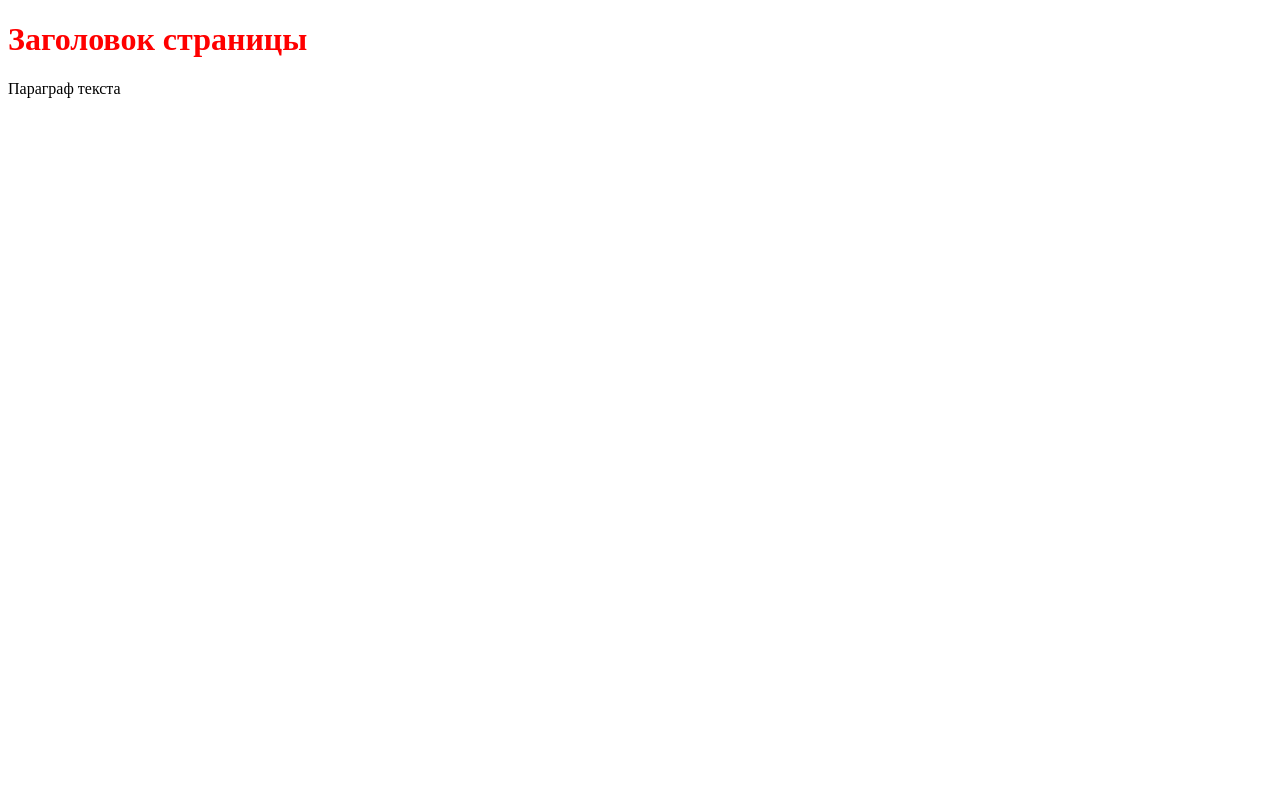
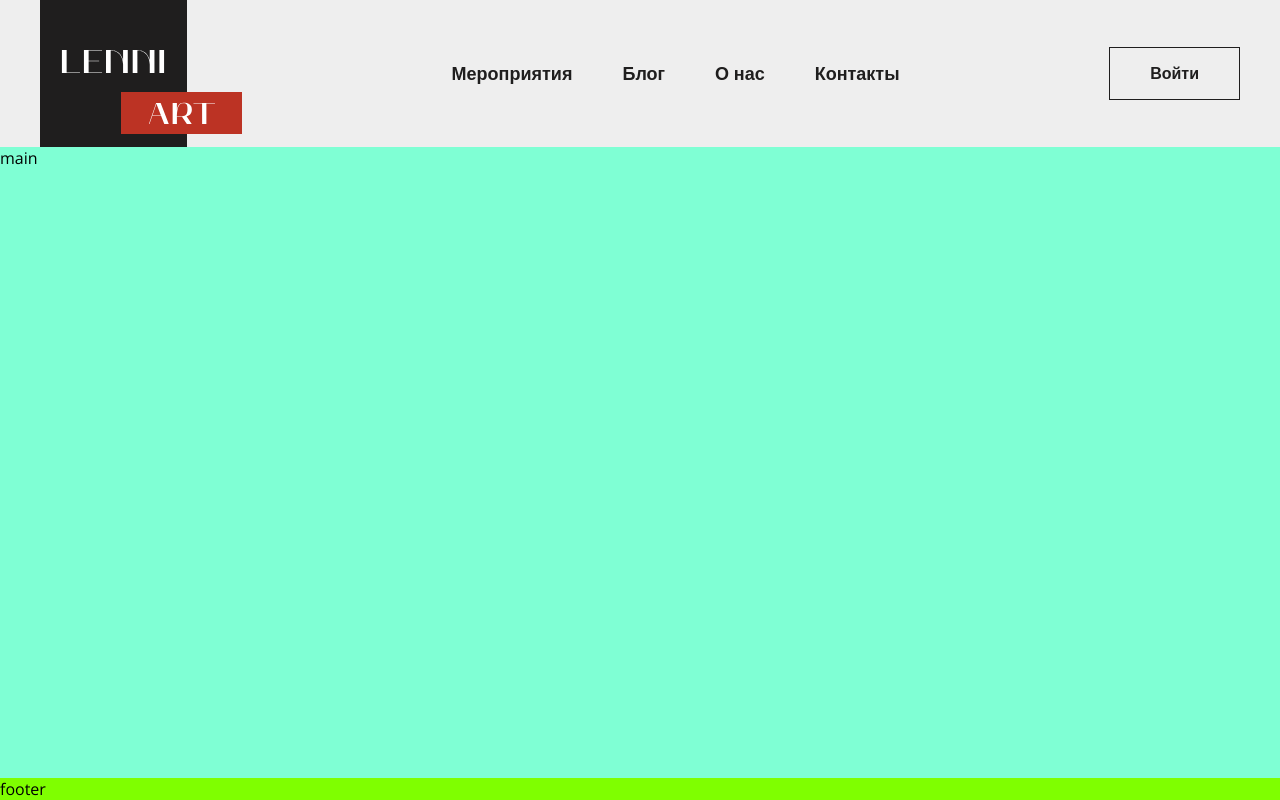
Before and after one commit to Edmaster4/Edmaster4.github.io, a plain HTML site: page index.html in a window 1280 px wide. Drawn offline with nearby package versions, Linux system fonts and the light colour scheme.

Commit message:
add header

```diff
--- a/index.html
+++ b/index.html
@@ -1,16 +1,39 @@
 <!DOCTYPE html>
 <html>
   <head>
+    <link rel="preconnect" href="https://fonts.googleapis.com">
+<link rel="preconnect" href="https://fonts.gstatic.com" crossorigin>
+<link href="https://fonts.googleapis.com/css2?family=Open+Sans:ital,wght@0,300..800;1,300..800&display=swap" rel="stylesheet">
+    <meta charset="UTF-8"/>
     <title>Название документа (страницы)</title>
     <link rel="stylesheet" href="styles/styles.css">
-    <style>
-      h1 {
-        color: red;
-      }
-    </style>
+
+
   </head>
-  <body>
-    <h1>Заголовок страницы</h1>
-    <p>Параграф текста</p>
+  <body class="body">
+    <header class="page-header">
+      <div class="page-header__container">
+        <a href="#"class="page-header__logo">
+          <img src="assets/images/logo.svg" class="page-header__logo-icon" alt="logo">
+        </a>
+        <nav class="page-header__nav">
+          <a href="#" class="page-header__nav-link">Мероприятия</a>
+          <a href="#" class="page-header__nav-link">Блог</a>
+          <a href="#" class="page-header__nav-link">О нас</a>
+          <a href="#" class="page-header__nav-link">Контакты</a>
+        </nav>
+        <button type="button" class="page-header__btn btn">Войти</button>
+
+      </div>
+
+    </header>
+    <main class="main">
+      main
+
+    </main>
+    <footer class="page-footer">
+      footer
+
+    </footer>
   </body>
 </html>
--- a/styles/styles.css
+++ b/styles/styles.css
@@ -0,0 +1,131 @@
+html,
+body
+{
+   margin: 0;
+   padding: 0;
+   width: 100%;
+}
+
+.body
+{
+   box-sizing: border-box;
+   display: flex;
+   flex-direction: column;
+   min-height: 100vh;
+   padding-top: 147px;
+   font-family: "Open Sans", sans-serif;
+   font-weight: 400;
+   font-style: normal;
+ }
+
+
+ .page-header
+ {
+  position: fixed;
+  top: 0;
+  left: 0;
+  width: 100%;
+  height: 147px;
+  display: flex;
+  align-items: center;
+  background-color: rgba(222, 222, 222, 0.5);
+  backdrop-filter: blur(20px);
+  z-index: 100;
+ }
+
+.page-header__container
+{
+  box-sizing: border-box;
+  display: flex;
+  align-items: center;
+  width: 100%;
+  max-width: 1414px;
+  margin: 0 auto;
+  padding-left: 40px;
+  padding-right: 40px;
+}
+
+.page-header__logo
+{
+  flex-shrink: 0;
+  width: 202px;
+  height: 147px;
+  font-size: 0;
+  text-decoration: none;
+}
+
+
+.page-header__logo-icon
+{
+  width: 100%;
+  height: 100%;
+}
+
+.page-header__nav
+{
+  display: flex;
+  align-items: baseline;
+  margin: 0 auto;
+
+}
+
+
+.page-header__nav-link
+{
+  margin: 0 25px;
+  color: #1f1e1e;
+  font-weight: 600;
+  font-size: 18px;
+  line-height: 1.3;
+  text-decoration: none;
+  transition: color 0.2s;
+}
+
+
+.page-header__nav-link:hover,
+.page-header__nav-link:active
+{
+  color: #bc3324;
+}
+
+.btn {
+  display: inline-block;
+  box-sizing: border-box;
+  padding: 15px 40px;
+  border: 1px solid #1F1E1E;
+  background-color: transparent;
+  outline: none;
+  color: #1F1E1E;
+  font-family: "Open Sans", sans-serif;
+  font-weight: 600;
+  font-size: 16px;
+  line-height: 1.3;
+  text-align: center;
+  text-decoration: none;
+  transition: color 0.2s, background-color 0.2s, border-color 0.2s;
+  overflow: hidden;
+  cursor: pointer;
+  justify-content: center;
+}
+
+
+.btn:hover,
+.btn:active
+ {
+  background-color: #1F1E1E;
+  color: #ffffff;
+}
+
+
+
+ .main
+ {
+   flex: 1 0 auto;
+   background-color:aquamarine;
+ }
+
+ .page-footer
+ {
+   flex: 0 0 auto;
+   background-color: chartreuse;
+ }
```
Also changed, not shown: assets/images/logo.svg (added).
